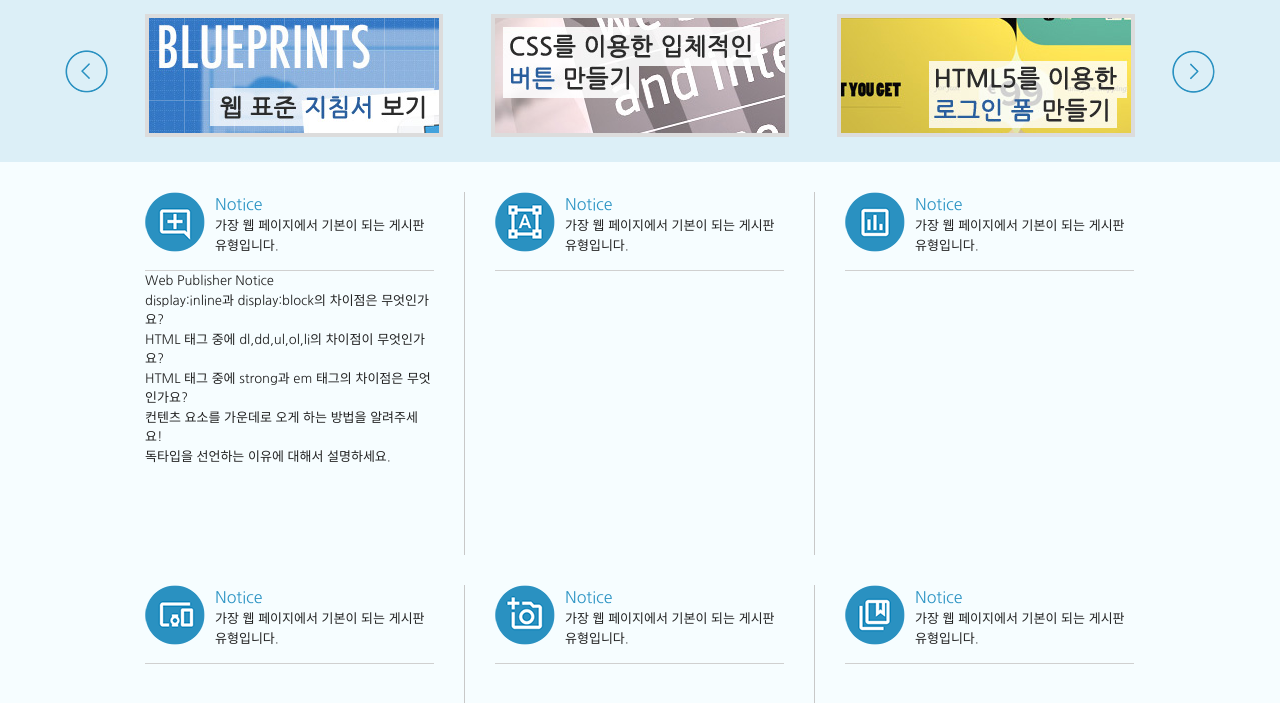
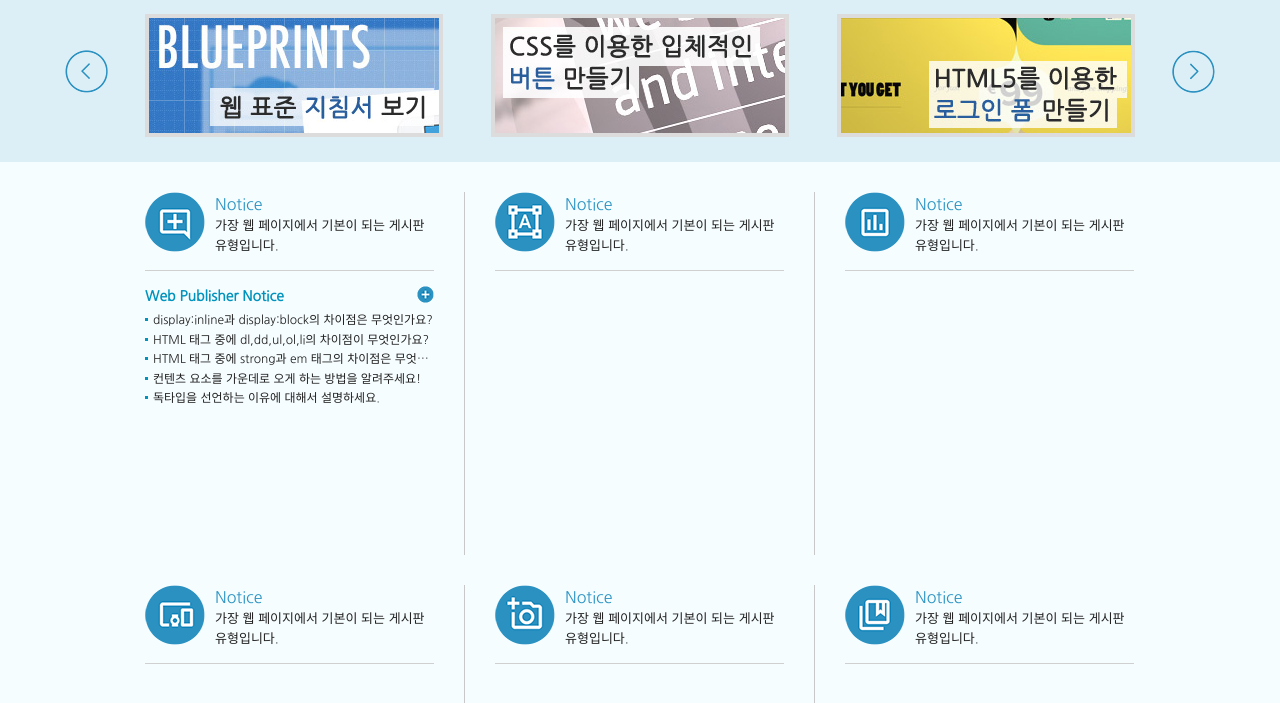
Before and after one commit to chad1010/realweb, a plain HTML site: page index.html in a window 1280 px wide. Shown: the part 633-1336 px from the top of the page. Drawn offline with Linux system fonts and the light colour scheme; a web font is replaced by a local one.

Commit message:
Add files via upload

```diff
--- a/css/style.css
+++ b/css/style.css
@@ -90,7 +90,7 @@
 
 .cont .column .ico_img {display: block; width: 60px; height: 60px; background: url(../img/icon.png) no-repeat; position: absolute; left: 0; top: 0;}
 .cont .column .ico_tit {padding-left: 70px; font-size: 16px; color: #2c94c4;}
-.cont .column .ico_desc {padding-left: 70px; border-bottom: 1px solid #d0d0d0; padding-bottom: 15px;}
+.cont .column .ico_desc {padding-left: 70px; border-bottom: 1px solid #d0d0d0; padding-bottom: 15px; margin-bottom: 15px;}
 
 .cont .col1 .ico_img {background-position: 0px -240px;}
 .cont .col2 .ico_img {background-position: 0px -300px;}
@@ -104,3 +104,10 @@
 .cont .col4 .ico_img:hover {background-position: -60px -420px;}
 .cont .col5 .ico_img:hover {background-position: -60px -480px;}
 .cont .col6 .ico_img:hover {background-position: -60px -540px;}
+
+/* 게시판 */
+.notice {position: relative;}
+.notice h4 {font-size: 14px; color: #0093bd; padding-bottom: 3px; font-weight: bold;}
+.notice ul li {overflow: hidden; text-overflow: ellipsis; white-space: nowrap; background: url(../img/dot.gif) no-repeat 0 8px; padding-left: 8px}
+.notice ul li a {font-size: 12px;}
+.notice a.more {position: absolute; right: 0; top: 0; display: block; background: url(../img/icon.png) -150px -90px; width: 17px; height: 17px;}
```
